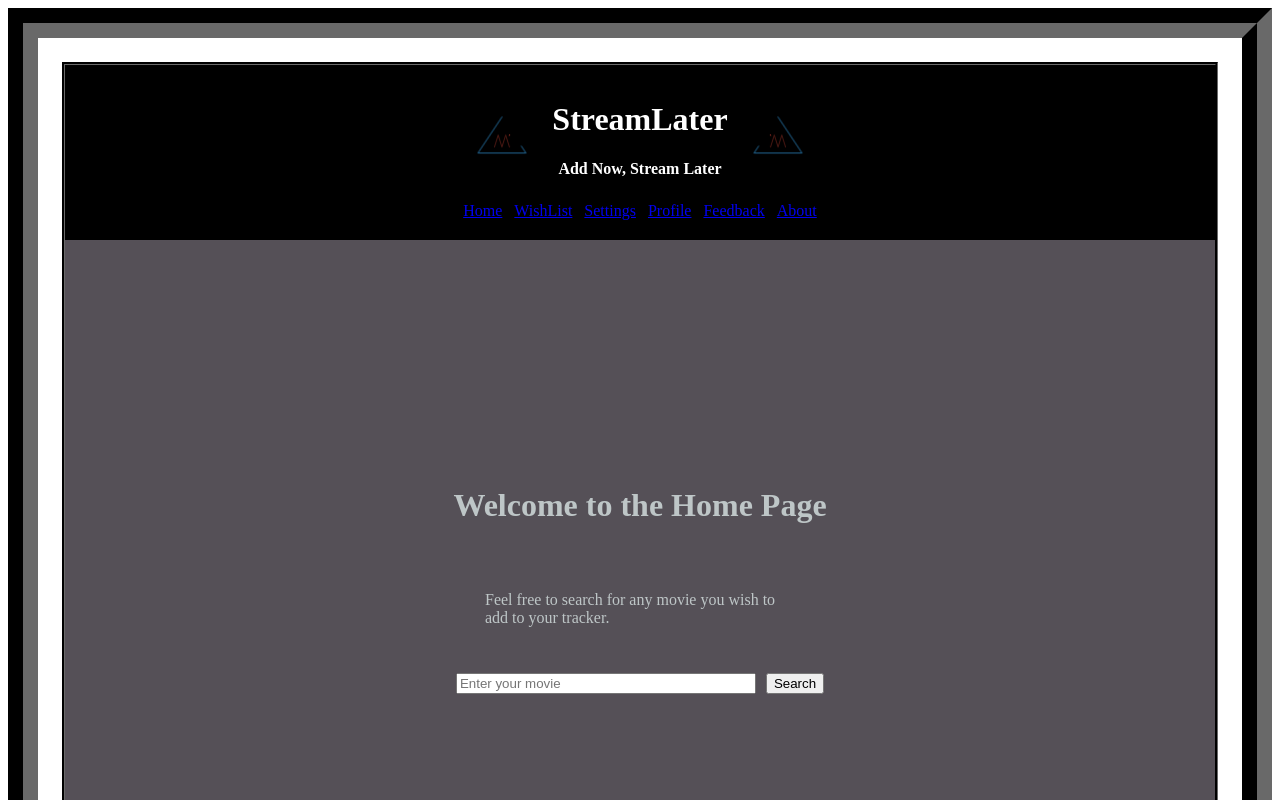
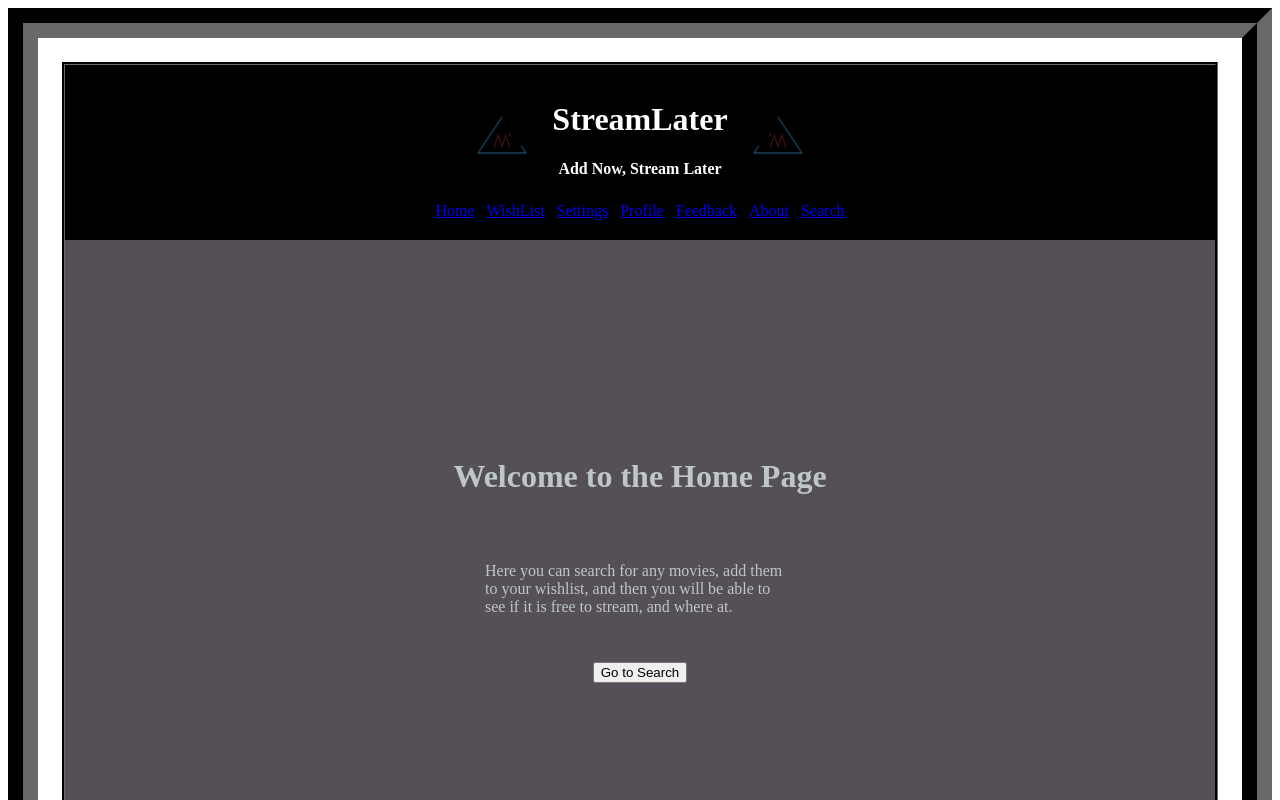
Before and after one commit to MarcusWarnert/Final-Project-2025-Marcus---W-, a React (Vite) app in the folder Final-Project-2025/: page / in a window 1280 px wide. Shown: the top 800 px of the page. Built offline with nearby package versions, Linux system fonts and the light colour scheme.

Commit message:
Done and done.

```diff
--- a/Final-Project-2025/src/Components/Layout/Footer.jsx
+++ b/Final-Project-2025/src/Components/Layout/Footer.jsx
@@ -7,7 +7,7 @@ export default function Footer() {
 
     return (
         <footer>
-            <div>&copy; {thisYear} Super Cool Awesome Name for Awesome People</div>
+            <div>&copy; {thisYear} Stream Later</div>
         </footer>
     );
 };
--- a/Final-Project-2025/src/Components/Layout/NavMenu.jsx
+++ b/Final-Project-2025/src/Components/Layout/NavMenu.jsx
@@ -10,6 +10,7 @@ export default function NavMenu() {
             <Link className="link" to="/profile">Profile</Link>
             <Link className="link" to="/feedback">Feedback</Link>
             <Link className="link" to="/about">About</Link>
+            <Link className="link" to="/search">Search</Link>
         </div>
     );
 }
--- a/Final-Project-2025/src/Components/Real-Pages/HomePage.jsx
+++ b/Final-Project-2025/src/Components/Real-Pages/HomePage.jsx
@@ -8,38 +8,31 @@ export default function HomePage() {
             display: 'grid',
             placeItems: 'center',
             minHeight: '80vh',
-            padding: '20px'
         }}>
             <div style={{
                 display: 'grid',
                 gap: '30px',
-                justifyItems: 'center'
+                justifyItems: 'center',
+                alignItems: 'center'
             }}>
                 <h1>Welcome to the Home Page</h1>
-
                 <p style={{
                     display: 'grid',
                     gridTemplateColumns: '300px auto',
                     gap: '10px',
-                    alignItems: 'center'
-                }}>Feel free to search for any movie you wish to add to your tracker.</p>
+                    alignItems: 'center',
+                }}>Here you can search for any movies, add them to your wishlist, and then you will be able to see if it is free  to stream, and where at.</p>
 
                 <div style={{
-                    display: 'grid',
-                    gridTemplateColumns: '300px auto',
-                    gap: '10px',
-                    alignItems: 'center'
+                    display: 'flex',
+                    flexDirection: 'column',
+                    gap: '0.5rem',
+                    alignItems: 'center',
+                    justifyItems: 'center'
+
                 }}>
-                    <input
-                        type="text"
-                        placeholder="Enter your movie"
-                        style={{
-                            display: 'grid',
-                            alignItems: 'center'
-                        }}
-                    />
                     <Link to="/search">
-                        <Button>Search</Button>
+                        <Button>Go to Search</Button>
                     </Link>
                 </div>
             </div>
```
Also changed, not shown: Final-Project-2025/src/Components/Pages/LoadingPage.jsx (deleted, +0 -7 lines), Final-Project-2025/src/Components/sampleData/sampleData.jsx (deleted).
